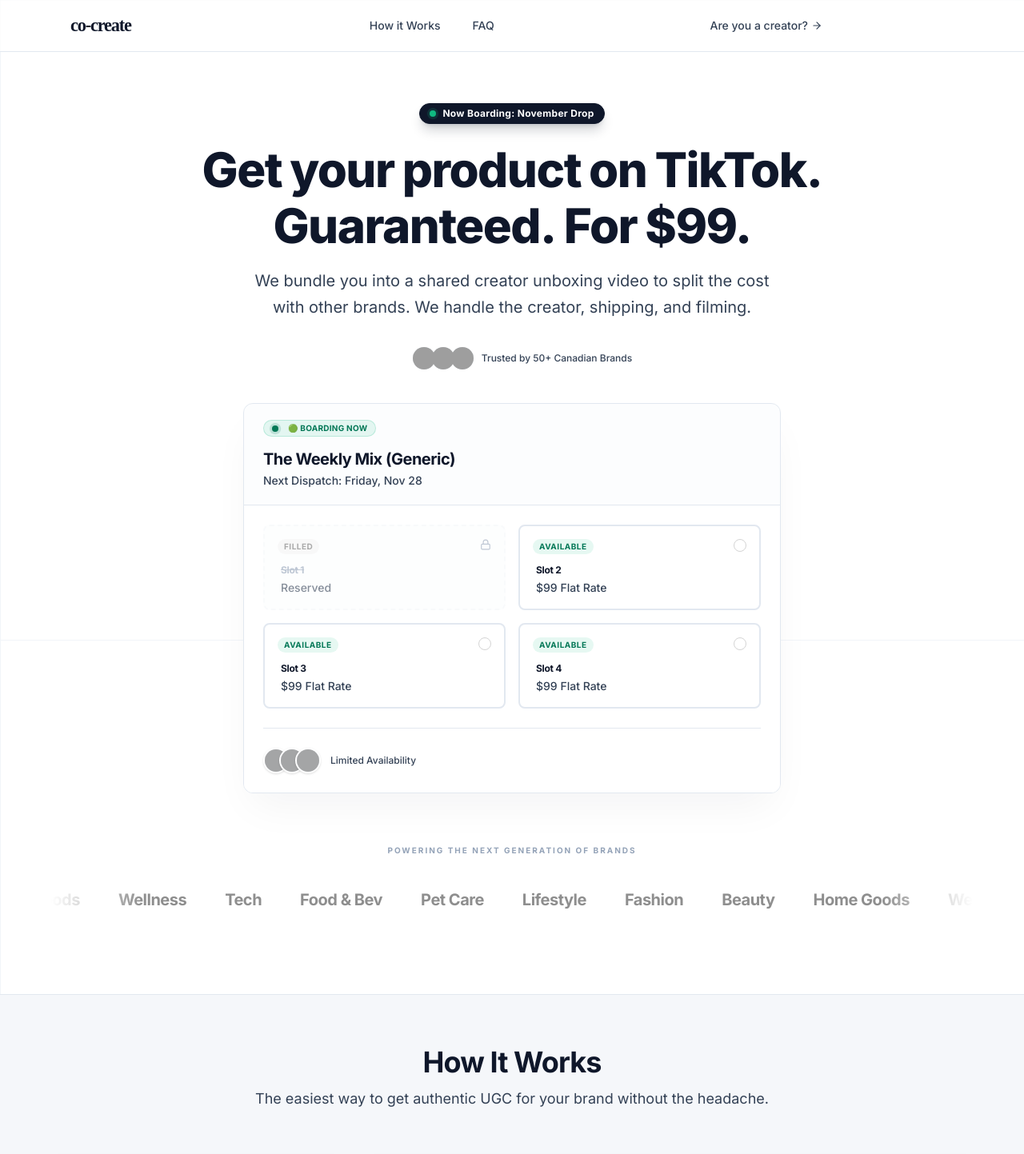
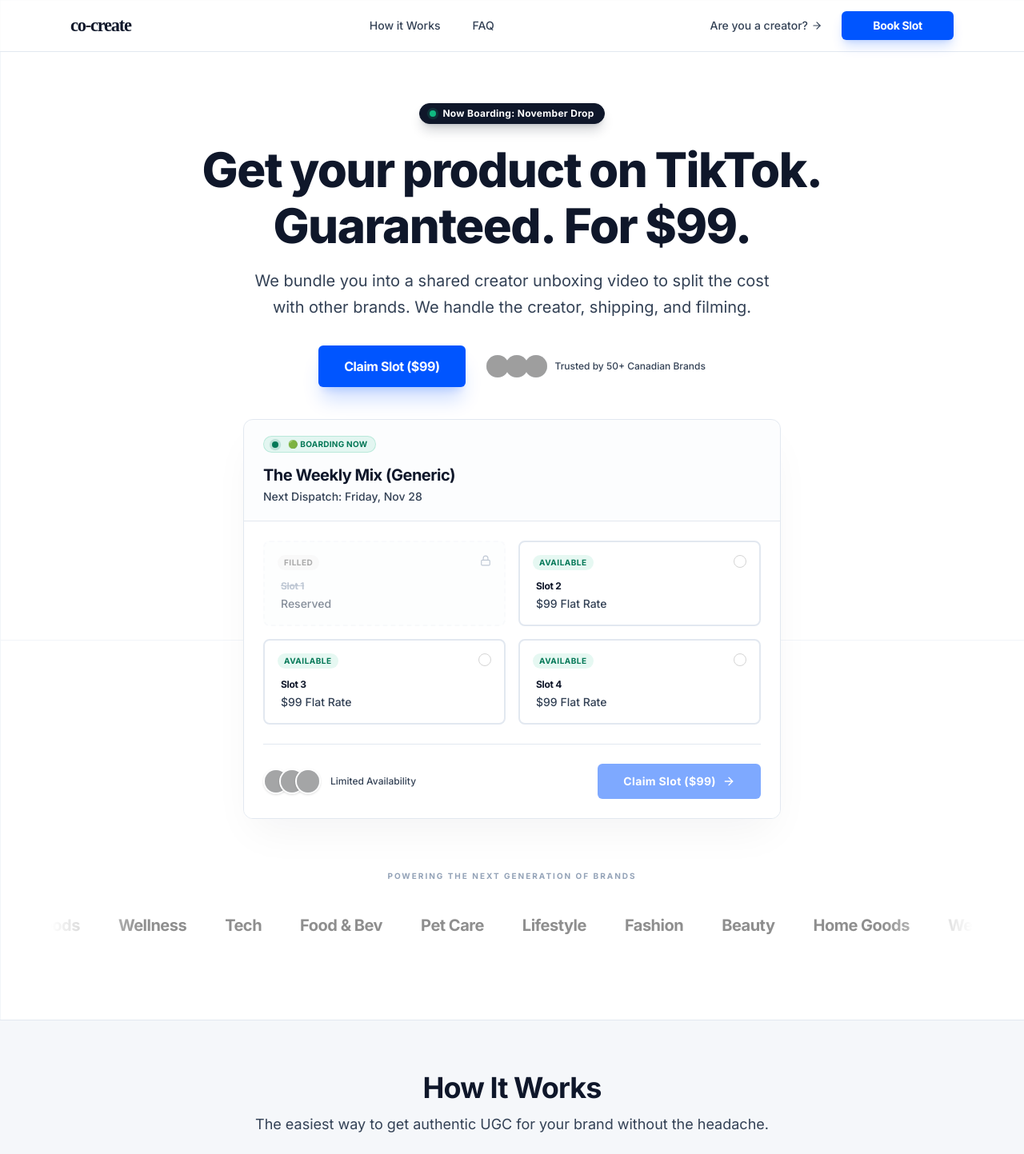
Before and after one commit to SoPlugged-Inc/slice-99, a React (Vite) app: page / in a window 1280 px wide. Shown: the top 1443 px of the page at 80% size. Built offline with nearby package versions, Linux system fonts and the light colour scheme; grey boxes are pictures that could not be loaded.

Commit message:
refactor: Remove Stripe Buy Button component and replace its usages with custom buttons.

```diff
--- a/components/BrandLanding.tsx
+++ b/components/BrandLanding.tsx
@@ -3,7 +3,6 @@
 import { Package, Smartphone, CheckCircle2, Lightbulb, Play, Loader2, ChevronLeft, ChevronRight, Download, FileVideo, Eye, Heart, Share2, MousePointer2, Megaphone, Link } from 'lucide-react';
 import { LiveDrop } from './LiveDrop';
 import { TextReveal, ColumnBackground, SpotlightCard, Section, SectionHeading, LogoMarquee } from './Shared';
-import { StripeBuyButton } from './StripeBuyButton';
 
 export const BrandLanding: React.FC = () => {
     const [isVisible, setIsVisible] = useState(false);
@@ -257,9 +256,15 @@
 
                         <div className="flex flex-col sm:flex-row items-center justify-center gap-6">
                             {/* Button with Border Beam */}
-                            <div className="relative group rounded-md w-full sm:w-auto flex justify-center">
+                            <div className="relative group rounded-md w-full sm:w-auto">
                                 <div className="border-beam rounded-md opacity-0 group-hover:opacity-100 transition-opacity duration-500" style={{ '--duration': 4 } as React.CSSProperties}></div>
-                                <StripeBuyButton />
+                                <button
+                                    onClick={handleHeroClick}
+                                    disabled={isHeroLoading}
+                                    className="relative w-full sm:w-auto px-8 py-3.5 bg-primary text-white font-bold tracking-tight rounded-md hover:bg-primary-hover transition-all shadow-xl shadow-primary/20 hover:shadow-primary/40 hover:-translate-y-0.5 active:translate-y-0 text-center focus-visible:outline-none focus-visible:ring-2 focus-visible:ring-primary focus-visible:ring-offset-2 flex items-center justify-center gap-2 disabled:opacity-80 disabled:cursor-not-allowed disabled:transform-none"
+                                >
+                                    {isHeroLoading ? <Loader2 size={20} className="animate-spin" /> : "Claim Slot ($99)"}
+                                </button>
                             </div>
 
                             <div className="text-sm text-neutral-dark flex items-center gap-2 justify-center">
--- a/components/LiveDrop.tsx
+++ b/components/LiveDrop.tsx
@@ -1,6 +1,5 @@
 import React, { useState, useRef, useEffect } from 'react';
 import { Check, ArrowRight, Lock, Loader2 } from 'lucide-react';
-import { StripeBuyButton } from './StripeBuyButton';
 
 interface Slot {
   id: number;
@@ -180,7 +179,29 @@
               </div>
 
               <div className="w-full sm:w-auto">
-                <StripeBuyButton />
+                <button
+                  onClick={handleActionClick}
+                  disabled={isLoading || !selectedSlot}
+                  className={`
+                            relative overflow-hidden group flex items-center justify-center gap-2 px-8 py-3 rounded-md font-bold text-sm tracking-wide transition-all duration-300 w-full sm:w-auto
+                            bg-primary text-white hover:bg-primary-hover shadow-lg shadow-primary/20
+                            focus-visible:outline-none focus-visible:ring-2 focus-visible:ring-offset-2
+                            disabled:opacity-50 disabled:cursor-not-allowed disabled:shadow-none
+                        `}
+                >
+                  {isLoading ? (
+                    <span className="relative z-10 flex items-center gap-2"><Loader2 size={16} className="animate-spin" /> Processing</span>
+                  ) : (
+                    <>
+                      <span className="relative z-10">
+                        {selectedSlot
+                          ? `Confirm Slot ${selectedSlot}`
+                          : WEEKLY_DROP.buttonText}
+                      </span>
+                      <ArrowRight size={16} className="relative z-10 group-hover:translate-x-1 transition-transform" />
+                    </>
+                  )}
+                </button>
               </div>
             </div>
           </div>
--- a/components/Navbar.tsx
+++ b/components/Navbar.tsx
@@ -1,6 +1,5 @@
 import React, { useState } from 'react';
 import { Loader2, ArrowRight } from 'lucide-react';
-import { StripeBuyButton } from './StripeBuyButton';
 
 interface NavbarProps {
   page: 'brand' | 'creator';
@@ -124,9 +123,13 @@
           )}
 
           {!isCreator ? (
-            <div className="min-w-[140px] flex justify-center">
-              <StripeBuyButton />
-            </div>
+            <button
+              onClick={handleActionClick}
+              disabled={isLoading}
+              className={`text-white px-5 py-2 text-sm font-bold tracking-tight rounded-md shadow-lg transition-all active:scale-95 inline-block text-center decoration-0 focus-visible:outline-none focus-visible:ring-2 focus-visible:ring-neutral-darkest focus-visible:ring-offset-2 disabled:opacity-80 disabled:cursor-not-allowed disabled:transform-none flex items-center justify-center min-w-[140px] ${buttonClass}`}
+            >
+              {isLoading ? <Loader2 size={16} className="animate-spin" /> : "Book Slot"}
+            </button>
           ) : (
             <button
               onClick={handleActionClick}
--- a/components/StripeBuyButton.tsx
+++ /dev/null
@@ -1,22 +0,0 @@
-import React from 'react';
-
-declare global {
-    namespace JSX {
-        interface IntrinsicElements {
-            'stripe-buy-button': React.DetailedHTMLProps<React.HTMLAttributes<HTMLElement>, HTMLElement> & {
-                'buy-button-id': string;
-                'publishable-key': string;
-            };
-        }
-    }
-}
-
-export const StripeBuyButton: React.FC = () => {
-    return (
-        <stripe-buy-button
-            buy-button-id="buy_btn_1SY5bw4wz9bVckTDhOEjLKEu"
-            publishable-key="pk_live_51SXLxP4wz9bVckTDE7V8D1aJnClOv8D2iwih0Vdbv5SdslTZlizjrpCK9JFUd5FY2AmxIlmqufG0xKQXz9df8KaJ00QY0AOFIW"
-        >
-        </stripe-buy-button>
-    );
-};
--- a/index.html
+++ b/index.html
@@ -9,8 +9,7 @@
   <meta name="description"
     content="Get your product on TikTok. Guaranteed. We bundle you into a shared creator unboxing video to split the cost with other brands." />
 
-  <!-- Stripe Buy Button -->
-  <script async src="https://js.stripe.com/v3/buy-button.js"></script>
+
 
   <!-- Google Fonts -->
   <link rel="preconnect" href="https://fonts.googleapis.com">
```
